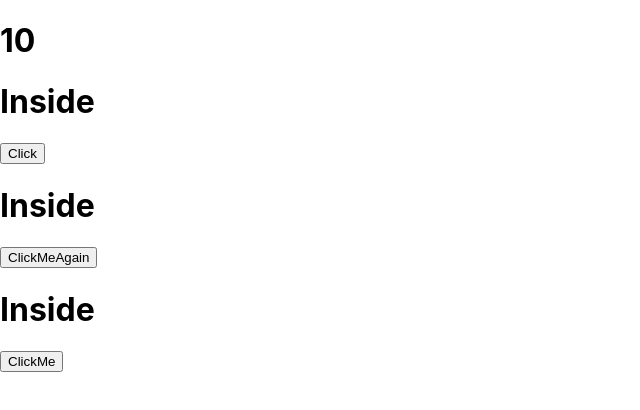
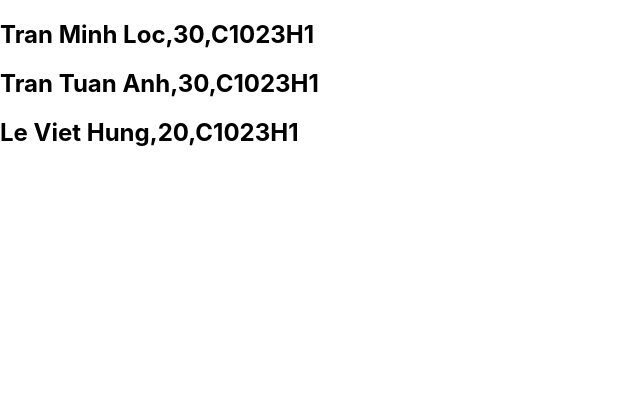
Before and after one commit to LocTM/Demo3-react-B2, a React (Create React App) app in the folder demo3/: page / in a window 1280 px wide. Shown: the top 410 px of the page, without its empty margins (0-640 px from the left). Built offline with nearby package versions, Linux system fonts and the light colour scheme.

Commit message:
list trong state

```diff
--- a/demo3/src/App.js
+++ b/demo3/src/App.js
@@ -3,14 +3,16 @@ import './App.css';
 import Demo1 from "./Demo1";
 import Demo2 from "./Demo2";
 import Demo3 from "./Demo3";
+import Demo4 from "./Demo4";
 
 
 function App() {
   return (
       <>
-        <Demo1 x = {10}></Demo1>
-          <Demo2></Demo2>
-          <Demo3></Demo3>
+        {/*<Demo1 x = {10}></Demo1>*/}
+        {/*  <Demo2></Demo2>*/}
+        {/*  <Demo3></Demo3>*/}
+          <Demo4></Demo4>
       </>
 
   );
--- /dev/null
+++ b/demo3/src/Demo4.js
@@ -0,0 +1,37 @@
+import {Component} from "react";
+
+export default class Demo4 extends Component{
+    constructor(props) {
+        super(props);
+        this.state = {
+            list: [
+                {
+                    name: "Tran Minh Loc",
+                    age: 30,
+                    class: "C1023H1"
+                },
+                {
+                    name: "Tran Tuan Anh",
+                    age: 30,
+                    class: "C1023H1"
+                },
+                {
+                    name: "Le Viet Hung",
+                    age: 20,
+                    class: "C1023H1"
+                }
+            ]
+
+
+        }
+    }
+    render() {
+        return(
+            <>
+                {this.state.list.map(item => (
+                    <h2>{item.name},{item.age},{item.class}</h2>
+                ))}
+            </>
+        )
+    }
+}
```
